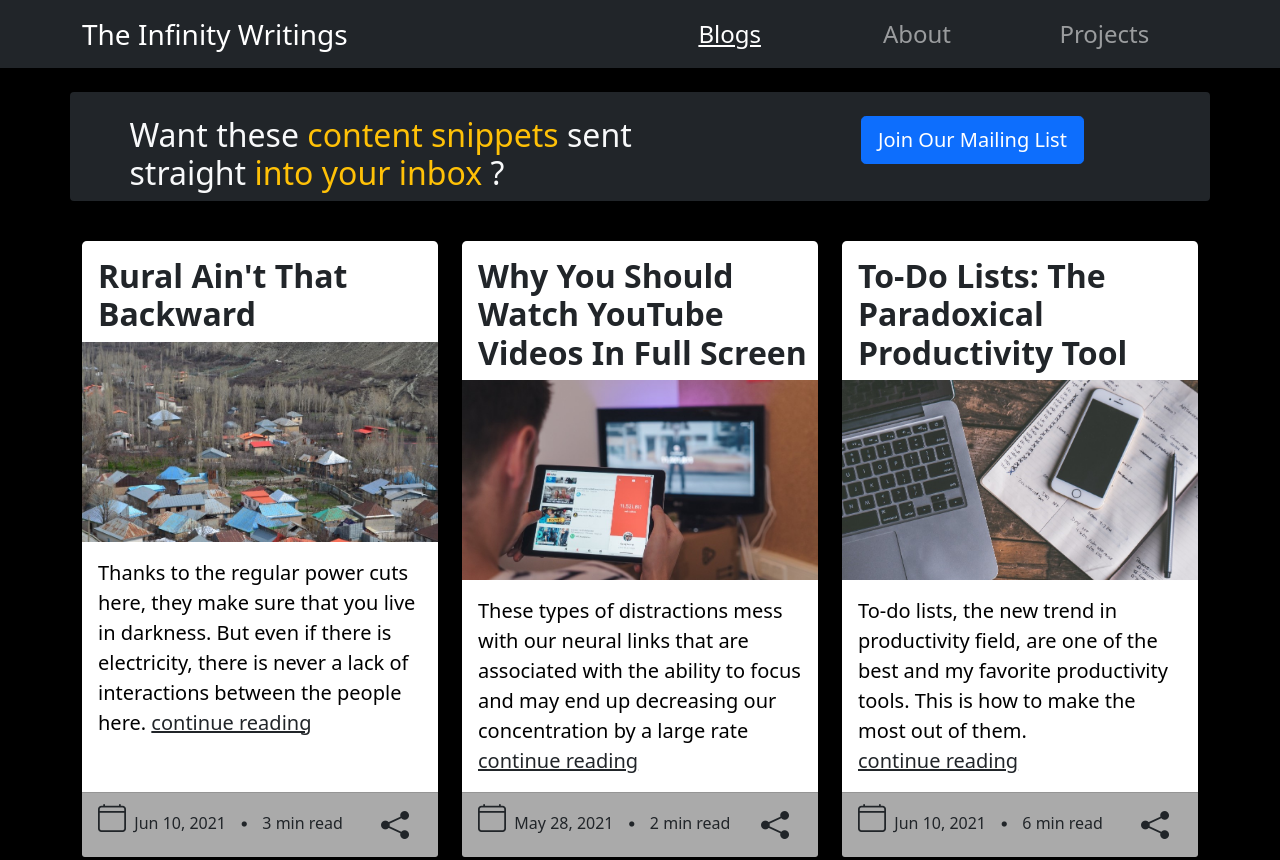
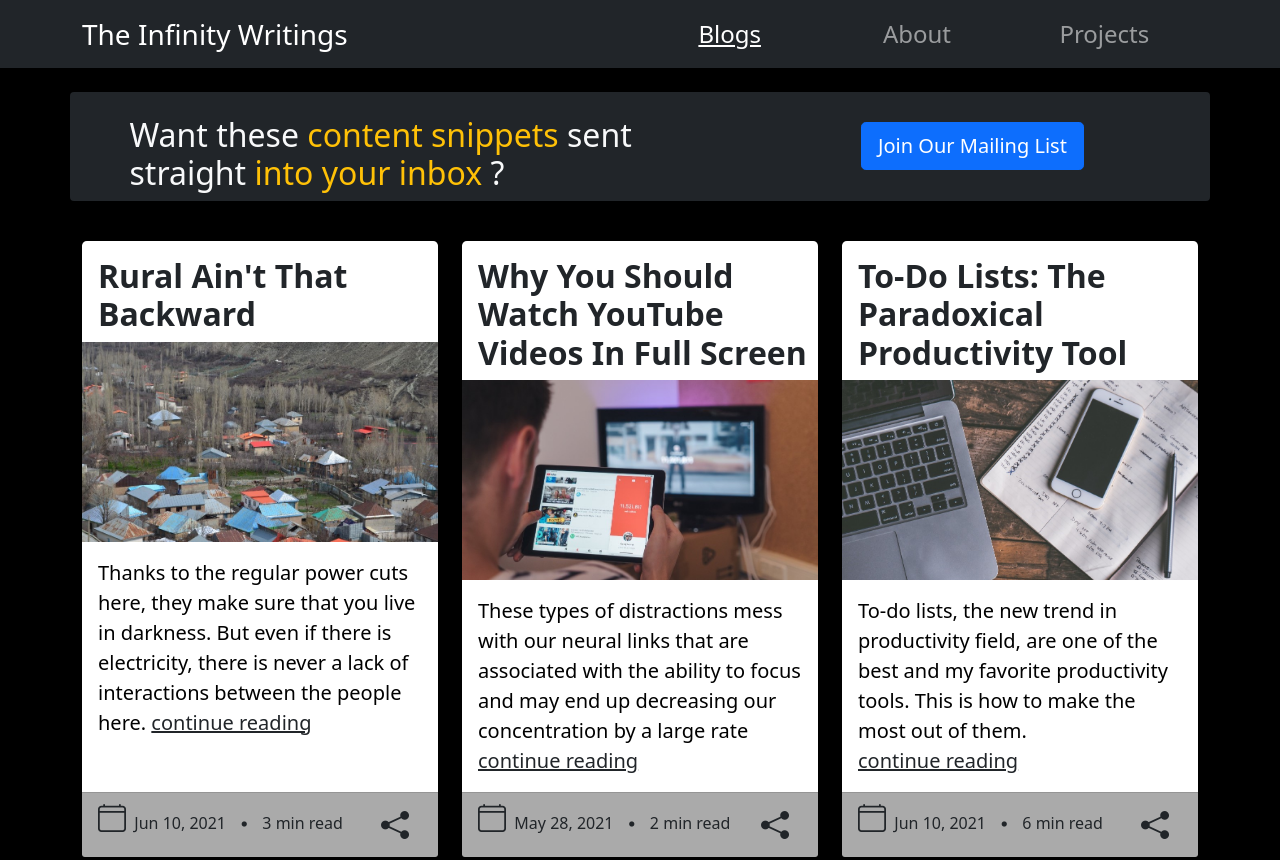
Before and after one commit to shivp436/github.bootshiv.io, a plain HTML site: page index.html in a window 1280 px wide. Shown: the top 860 px of the page. Drawn offline with nearby package versions, Linux system fonts and the light colour scheme.

Commit message:
Neswletter button edits

```diff
--- a/index.html
+++ b/index.html
@@ -54,8 +54,7 @@
                 <div class="col-md-8 col-lg-6 mx-auto">
                     <h2>Want these <span class="text-warning">content snippets</span> sent straight <span class="text-warning">into your inbox</span>&nbsp;?</h2>
                 </div>
-                <div class="col-md-4 text-center mb-2
-                       mb-md-0 mx-auto">
+                <div class="col-md-4 text-center mb-2 m-md-auto m-auto">
                     <button type="button" class="btn btn-primary btn-lg" data-bs-toggle="modal" data-bs-target="#subscriptionModal">
                         Join Our Mailing List
                     </button>
```
